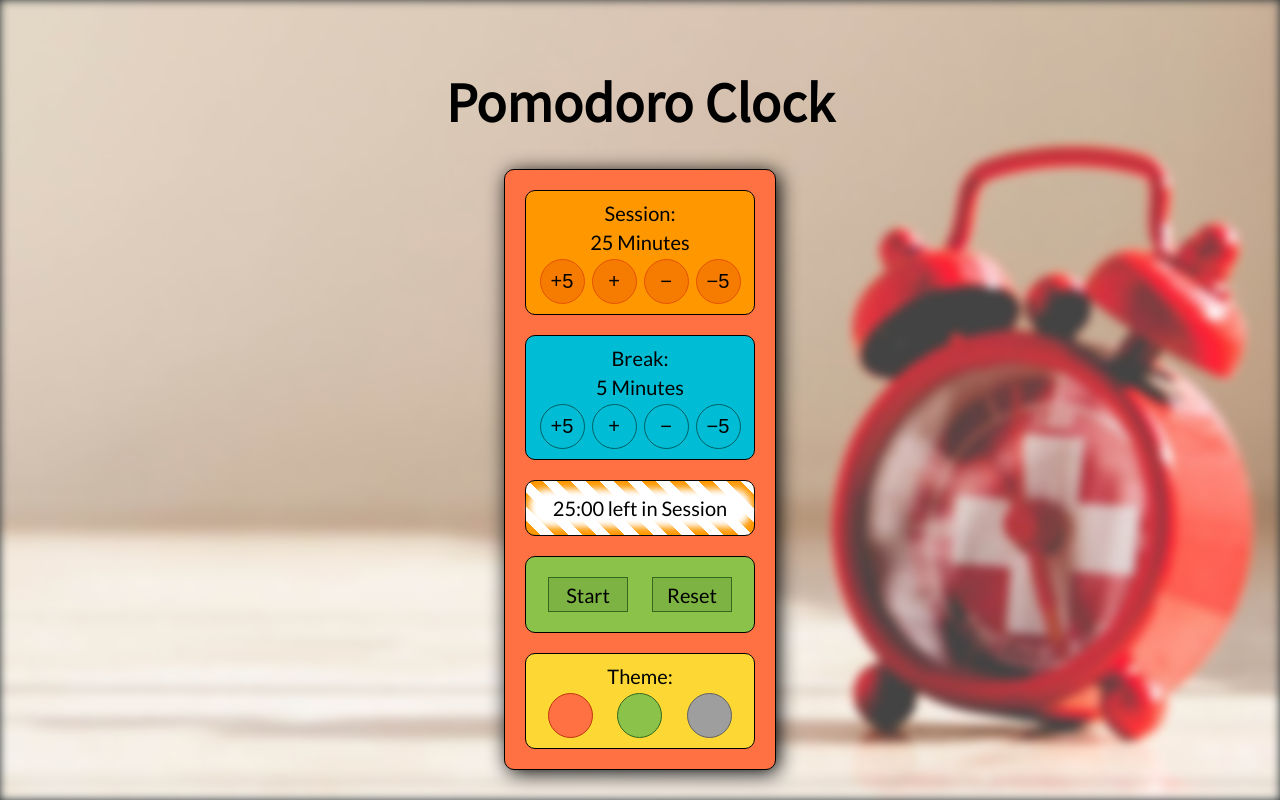
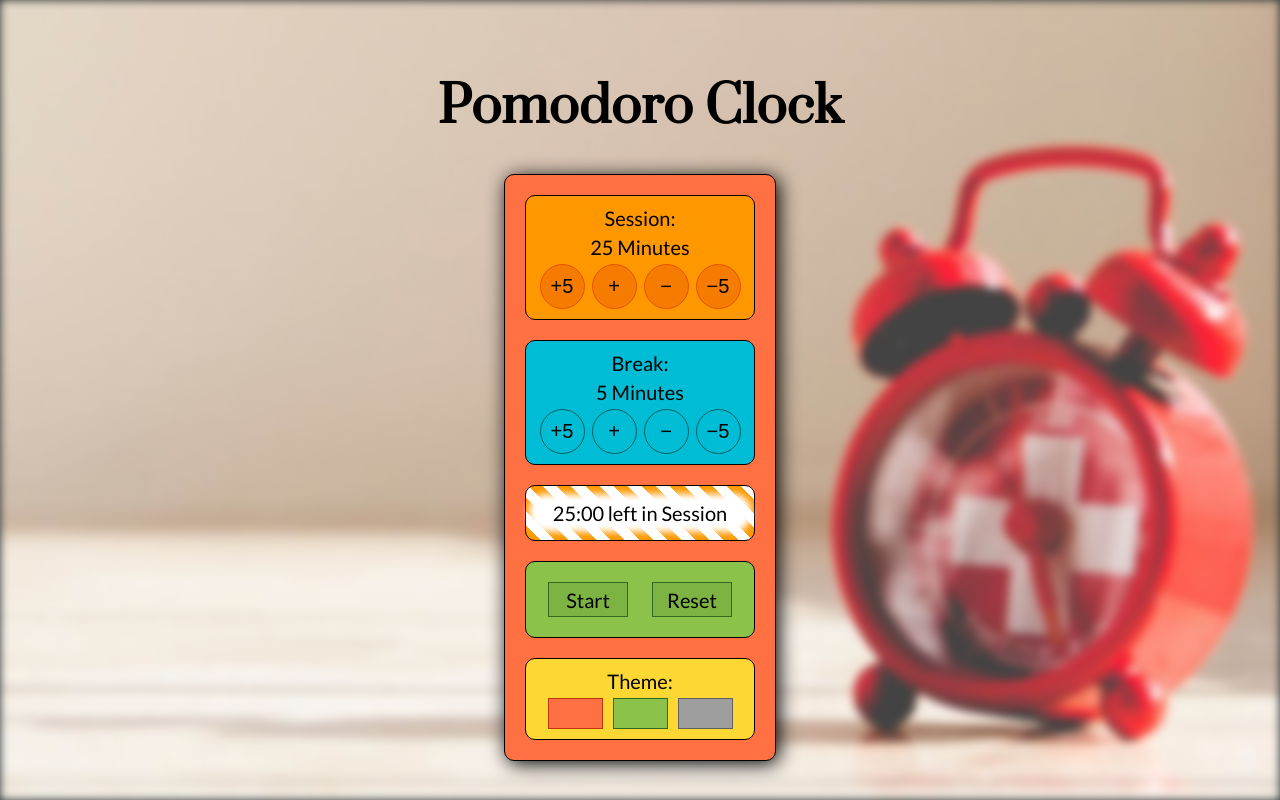
Before and after one commit to Myrmidonut/fcc_frontend_pomodoro_clock, a React (Create React App) app: page / in a window 1280 px wide. Built offline with nearby package versions, Linux system fonts and the light colour scheme.

Commit message:
image file, font, theme buttons

```diff
--- a/public/index.html
+++ b/public/index.html
@@ -19,9 +19,7 @@
       Learn how to configure a non-root public URL by running `npm run build`.
     -->
 
-    <link href="https://fonts.googleapis.com/css?family=Lato" rel="stylesheet">
-    <link href="https://fonts.googleapis.com/css?family=Poiret+One" rel="stylesheet">
-    <link href="https://fonts.googleapis.com/css?family=Noto+Sans+TC" rel="stylesheet">
+    <link href="https://fonts.googleapis.com/css?family=Lato|Prata" rel="stylesheet">
     <link rel="shortcut icon" href="%PUBLIC_URL%/favicon.ico">
 
     <title>Pomodoro Clock</title>
--- a/src/App.css
+++ b/src/App.css
@@ -14,7 +14,7 @@ html, body, #root {
 }
 
 #background {
-  background-image: url("./alarm clock 2.jpg");
+  background-image: url("./alarm clock.jpg");
   background-size: cover;
   height: 100%;
   width: 100%;
@@ -33,8 +33,7 @@ html, body, #root {
 h1 {
   text-align: center;
   font-size: 50px;
-  font-family: 'Poiret One', cursive;
-  font-family: 'Noto Sans TC', sans-serif;
+  font-family: 'Prata', serif;
 }
 
 #pomodoro {
@@ -111,6 +110,18 @@ h1 {
 
 #session-container {
   background: #ff9800;
+}
+
+#themes-container .buttons-container {
+  justify-content: center;
+}
+
+#themes-container button {
+  border-radius: 0;
+  height: 31px;
+  width: 55px;
+  margin-left: 5px;
+  margin-right: 5px;
 }
 
 .buttons-container {
```
Also changed, not shown: src/alarm clock 2.jpg (deleted), src/alarm clock.jpg.
